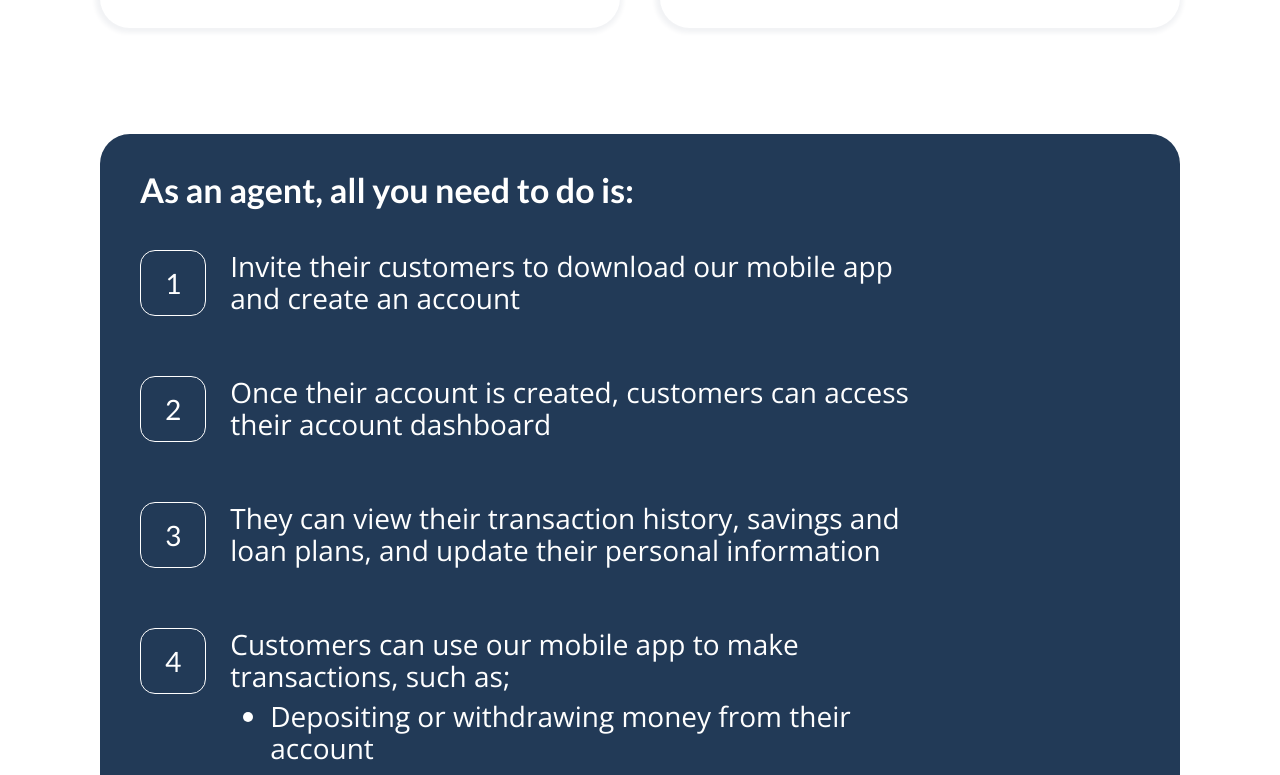
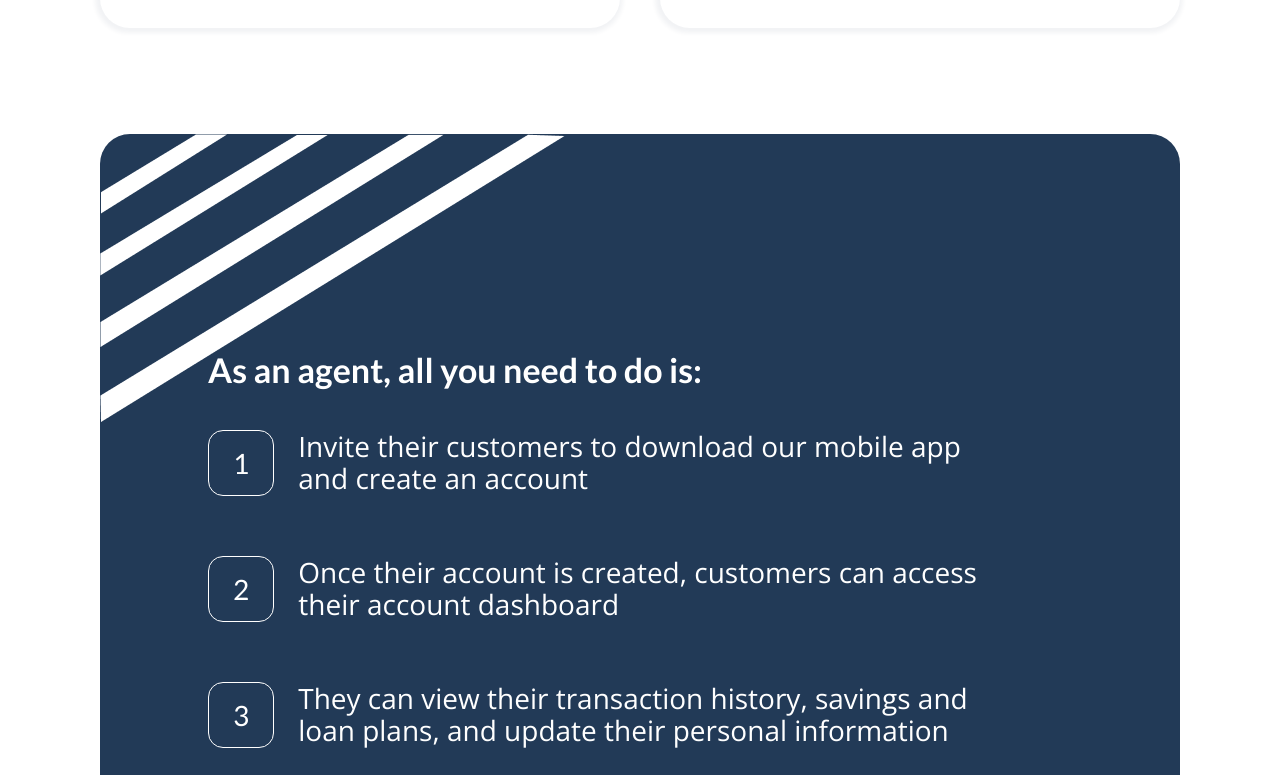
Before and after one commit to CodeBstack/swidex-website, a Next.js app: page / in a window 1280 px wide. Shown: the part 1860-2635 px from the top of the page. Built offline with nearby package versions, Linux system fonts and the light colour scheme.

Commit message:
added bar

```diff
--- a/src/pages/scenes/WhatWeOfferSection.jsx
+++ b/src/pages/scenes/WhatWeOfferSection.jsx
@@ -27,7 +27,12 @@ const WhatWeOfferSection = () => {
             {/* </div> */}
 
 
-            <div className="bg-primary mt-[106px] md:rounded-[30px] px-4 sm:px-6 pt-6 flex flex-col-reverse 2xl:flex-row gap-16 2xl:gap-[92px] md:px-10 md:pt-10 2xl:px-[108px] ">
+            <div className="relative bg-primary mt-[106px] md:rounded-[30px] px-4 sm:px-6 pt-6 flex flex-col-reverse 2xl:flex-row gap-16 2xl:gap-[92px] md:px-10 md:pt-10 xl:pt-[220px] 2xl:pt-0 xl:px-[108px] ">
+                <img src="/images/bar-1.png" alt="bar" className="absolute top-0 left-0 hidden xl:block" />
+                <img src="/images/bar-2.png" alt="bar" className="absolute top-0 left-0 hidden xl:block" />
+                <img src="/images/bar-3.png" alt="bar" className="absolute top-0 left-0 hidden xl:block" />
+                <img src="/images/bar-4.png" alt="bar" className="absolute top-0 left-0 hidden xl:block" />
+
                 <div className="md:w-[425px] md:h-[579px] self-center 2xl:self-end">
                     <img className='w-full h-full' src='/images/mobile_app.png' alt='mobile_app' width={'100%'} height={'100%'} />
                 </div>
```
